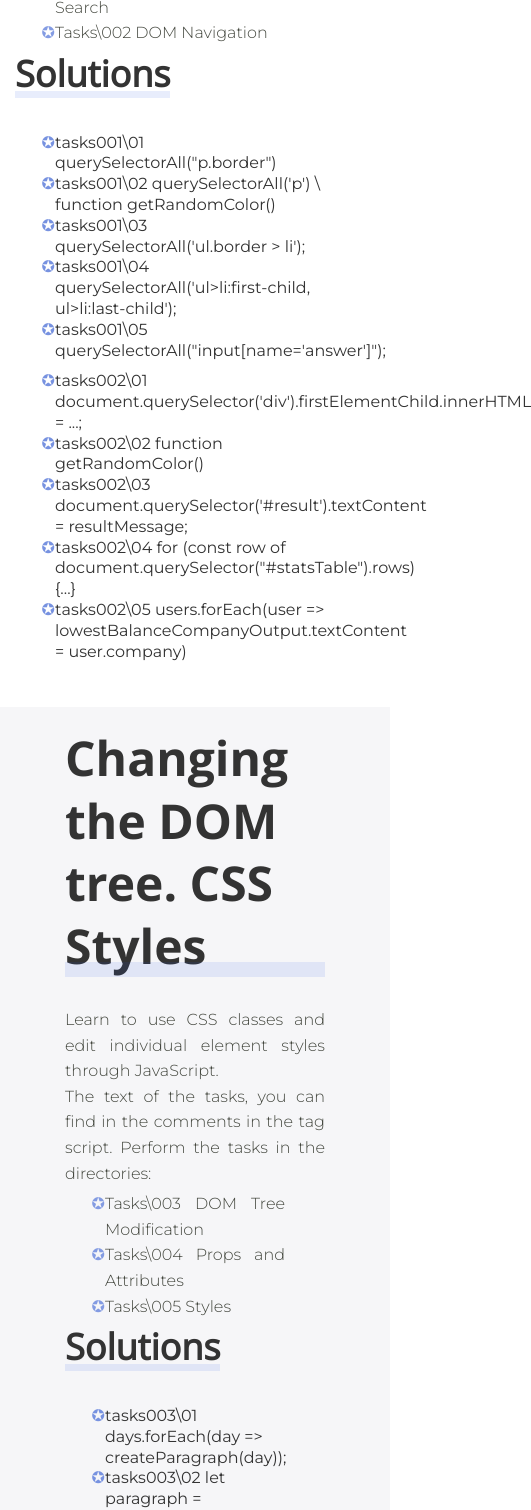
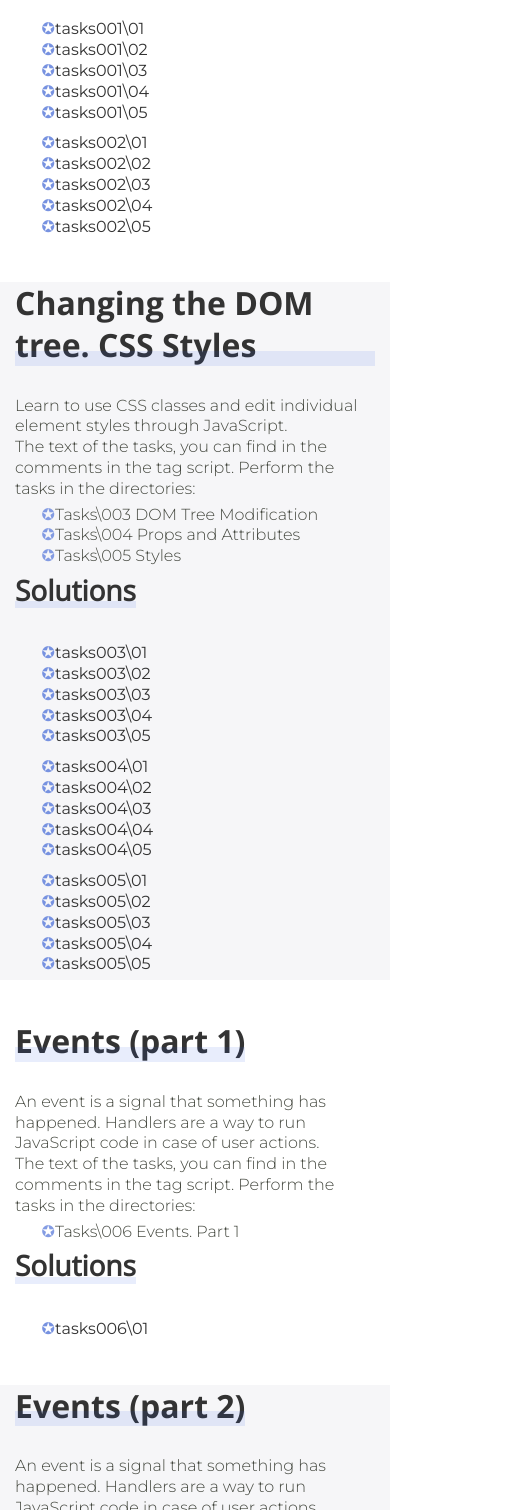
Before and after one commit to SerhiiKryvoshei/hw-js-advanced--cbs, a plain HTML site: page index.html in a window 390 px wide. Shown: the part 490-2000 px from the top of the page, 531 px wide, since content can reach past the window. Drawn offline with Linux system fonts and the light colour scheme; files whose address does not match are found by name.

Commit message:
Update index.html and style.css

```diff
--- a/css/style.css
+++ b/css/style.css
@@ -437,6 +437,38 @@ body {
 
 /* #endregion */
 
+/* #region lesson-changing-dom --------------------------------------------------------------*/
+
+.lesson-changing-dom {
+	padding: 0;
+}
+
+/* #endregion */
+
+/* #region lesson-events-p1 --------------------------------------------------------------*/
+
+.lesson-events-p1 {
+	padding: 0;
+}
+
+/* #endregion */
+
+/* #region lesson-events-p2 --------------------------------------------------------------*/
+
+.lesson-events-p2 {
+	padding: 0;
+}
+
+/* #endregion */
+
+/* #region lesson-events-p3 --------------------------------------------------------------*/
+
+.lesson-events-p3 {
+	padding: 0;
+}
+
+/* #endregion */
+
 /* #region footer -------------------------------------------------------------*/
 
 .footer {
@@ -466,7 +498,21 @@ body {
 /* -------------max-width: 576px------------------ */
 @media (max-width: 576px) {
 	.header__inner {
+		height: 150px;
 		flex-direction: column;
+	}
+
+	.title {
+		font-size: 32px;
+	}
+	.subtitle {
+		font-size: 28px;
+	}
+
+	.section__text {
+		font-size: 16px;
+		line-height: 1.3;
+		text-align: left;
 	}
 
 	.btn {
--- a/index.html
+++ b/index.html
@@ -41,17 +41,17 @@
 				<ul class="menu__list">
 					<li class="menu__item">
 						<a class="menu__link" href="#lessonDOM">
-							DOM tree
+							DOM
 						</a>
 					</li>
 					<li class="menu__item">
-						<a class="menu__link" href="#lessonEvents">
-							browser events
+						<a class="menu__link" href="#events-p1">
+							events
 						</a>
 					</li>
 					<li class="menu__item">
 						<a class="menu__link" href="#lessonConstructor">
-							constructor function
+							constructor
 						</a>
 					</li>
 				</ul>
@@ -91,47 +91,40 @@
 				</div>
 				<ul class="section__list">
 					<li class="section__list-item">
-						<a class="section__list-link" target="_blank" href="hw/hw01-dom/01-task.html">tasks001\01
-							querySelectorAll("p.border")</a>
+						<a class="section__list-link" target="_blank" href="hw/hw01-dom/01-task.html">tasks001\01</a>
 					</li>
 					<li class="section__list-item">
-						<a class="section__list-link" target="_blank" href="hw/hw01-dom/02-task.html">tasks001\02
-							querySelectorAll('p') \ function getRandomColor()</a>
+						<a class="section__list-link" target="_blank" href="hw/hw01-dom/02-task.html">tasks001\02</a>
 					</li>
 					<li class="section__list-item">
-						<a class="section__list-link" target="_blank" href="hw/hw01-dom/03-task.html">tasks001\03
-							querySelectorAll('ul.border > li');</a>
+						<a class="section__list-link" target="_blank" href="hw/hw01-dom/03-task.html">tasks001\03</a>
 					</li>
 					<li class="section__list-item">
-						<a class="section__list-link" target="_blank" href="hw/hw01-dom/04-task.html">tasks001\04
-							querySelectorAll('ul>li:first-child, ul>li:last-child');</a>
+						<a class="section__list-link" target="_blank" href="hw/hw01-dom/04-task.html">tasks001\04</a>
 					</li>
 					<li class="section__list-item">
-						<a class="section__list-link" target="_blank" href="hw/hw01-dom/05-task.html">tasks001\05
-							querySelectorAll("input[name='answer']");</a>
+						<a class="section__list-link" target="_blank" href="hw/hw01-dom/05-task.html">tasks001\05</a>
 					</li>
 				</ul>
 				<ul class="section__list">
 					<li class="section__list-item">
-						<a class="section__list-link" target="_blank" href="hw/hw01-dom--navigation/01-task.html">tasks002\01
-							document.querySelector('div').firstElementChild.innerHTML = ...;</a>
+						<a class="section__list-link" target="_blank" href="hw/hw01-dom--navigation/01-task.html">tasks002\01</a>
 					</li>
 					<li class="section__list-item">
 						<a class="section__list-link" target="_blank"
-							href="hw/hw01-dom--navigation/02-task--getRandomColor.html">tasks002\02 function getRandomColor()</a>
-					</li>
-					<li class="section__list-item">
-						<a class="section__list-link" target="_blank" href="hw/hw01-dom--navigation/03-task--table.html">tasks002\03
-							document.querySelector('#result').textContent = resultMessage;</a>
-					</li>
-					<li class="section__list-item">
-						<a class="section__list-link" target="_blank" href="hw/hw01-dom--navigation/04-task--table.html">tasks002\04
-							for (const row of document.querySelector("#statsTable").rows) {...}</a>
+							href="hw/hw01-dom--navigation/02-task--getRandomColor.html">tasks002\02</a>
 					</li>
 					<li class="section__list-item">
 						<a class="section__list-link" target="_blank"
-							href="hw/hw01-dom--navigation/05-!-task--arrow-function.html">tasks002\05
-							users.forEach(user => lowestBalanceCompanyOutput.textContent = user.company)</a>
+							href="hw/hw01-dom--navigation/03-task--table.html">tasks002\03</a>
+					</li>
+					<li class="section__list-item">
+						<a class="section__list-link" target="_blank"
+							href="hw/hw01-dom--navigation/04-task--table.html">tasks002\04</a>
+					</li>
+					<li class="section__list-item">
+						<a class="section__list-link" target="_blank"
+							href="hw/hw01-dom--navigation/05-!-task--arrow-function.html">tasks002\05</a>
 					</li>
 				</ul>
 
@@ -174,25 +167,20 @@
 				</div>
 				<ul class="section__list">
 					<li class="section__list-item">
-						<a class="section__list-link" target="_blank" href="hw/hw02-03-dom-tree/01-task.html">tasks003\01
-							days.forEach(day => createParagraph(day));</a>
+						<a class="section__list-link" target="_blank" href="hw/hw02-03-dom-tree/01-task.html">tasks003\01</a>
 					</li>
 					<li class="section__list-item">
-						<a class="section__list-link" target="_blank" href="hw/hw02-03-dom-tree/02-task.html">tasks003\02
-							let paragraph = document.createElement('p');</a>
+						<a class="section__list-link" target="_blank" href="hw/hw02-03-dom-tree/02-task.html">tasks003\02</a>
 					</li>
 					<li class="section__list-item">
-						<a class="section__list-link" target="_blank" href="hw/hw02-03-dom-tree/03-task.html">tasks003\03
-							let value = Number(row.cells[1].textContent);</a>
+						<a class="section__list-link" target="_blank" href="hw/hw02-03-dom-tree/03-task.html">tasks003\03</a>
 					</li>
 					<li class="section__list-item">
 						<a class="section__list-link" target="_blank"
-							href="hw/hw02-03-dom-tree/04-task-createRowTable.html">tasks003\04
-							document.body.append(newTable);</a>
+							href="hw/hw02-03-dom-tree/04-task-createRowTable.html">tasks003\04</a>
 					</li>
 					<li class="section__list-item">
-						<a class="section__list-link" target="_blank" href="hw/hw02-03-dom-tree/05-task.html">tasks003\05
-							if (user.friends.length < 5) div.style.border='2px solid red' ;</a>
+						<a class="section__list-link" target="_blank" href="hw/hw02-03-dom-tree/05-task.html">tasks003\05</a>
 					</li>
 				</ul>
 				<ul class="section__list">
@@ -241,6 +229,115 @@
 			</div>
 		</section>
 
+		<section class="lesson-events-p1 section" id="events-p1">
+			<div class="container">
+				<h2 class="title">
+					Events (part 1)
+				</h2>
+				<p class="section__text">
+					An event is a signal that something has happened. Handlers are a way to run JavaScript code in case of user
+					actions.
+				</p>
+
+				<p class="section__text">
+					The text of the tasks, you can find in the comments in the tag script.
+					Perform the tasks in the directories:
+				</p>
+				<ul class="section__list section__text">
+					<li class="section__list-item">
+						Tasks\006 Events. Part 1
+					</li>
+				</ul>
+
+				<div class="flex-space-between">
+					<h3 class="subtitle">
+						Solutions
+					</h3>
+
+				</div>
+
+				<ul class="section__list">
+					<li class="section__list-item">
+						<a class="section__list-link" target="_blank"
+							href="hw/hw03-06-events-part1/01-task--handler.html">tasks006\01</a>
+					</li>
+					<!-- <li class="section__list-item">
+						<a class="section__list-link" target="_blank" href="hw/hw02-03-dom-tree/02-task.html">tasks006\02</a>
+					</li>
+					<li class="section__list-item">
+						<a class="section__list-link" target="_blank" href="hw/hw02-03-dom-tree/03-task.html">tasks006\03</a>
+					</li>
+					<li class="section__list-item">
+						<a class="section__list-link" target="_blank" href="hw/hw02-03-dom-tree/04-task-createRowTable.html">tasks006\04</a>
+					</li>
+					<li class="section__list-item">
+						<a class="section__list-link" target="_blank" href="hw/hw02-03-dom-tree/05-task.html">tasks006\05</a>
+					</li> -->
+				</ul>
+
+			</div>
+		</section>
+
+		<section class="lesson-events-p2 section" id="events-p2">
+			<div class="container">
+				<h2 class="title">
+					Events (part 2)
+				</h2>
+				<p class="section__text">
+					An event is a signal that something has happened. Handlers are a way to run JavaScript code in case of user
+					actions.
+				</p>
+
+				<p class="section__text">
+					The text of the tasks, you can find in the comments in the tag script.
+					Perform the tasks in the directories:
+				</p>
+				<ul class="section__list section__text">
+					<li class="section__list-item">
+						Tasks\007 Events. Part 2
+					</li>
+				</ul>
+
+				<div class="flex-space-between">
+					<h3 class="subtitle">
+						Solutions
+					</h3>
+
+				</div>
+
+			</div>
+		</section>
+
+		<section class="lesson-events-p3 section" id="events-p3">
+			<div class="container">
+				<h2 class="title">
+					Events (part 3)
+				</h2>
+				<p class="section__text">
+					An event is a signal that something has happened. Handlers are a way to run JavaScript code in case of user
+					actions.
+				</p>
+
+				<p class="section__text">
+					The text of the tasks, you can find in the comments in the tag script.
+					Perform the tasks in the directories:
+				</p>
+				<ul class="section__list section__text">
+					<li class="section__list-item">
+						Tasks\008 Events. Part 3
+					</li>
+				</ul>
+
+				<div class="flex-space-between">
+					<h3 class="subtitle">
+						Solutions
+					</h3>
+
+				</div>
+
+			</div>
+		</section>
+
 	</main>
 
 	<footer class="footer">
```
